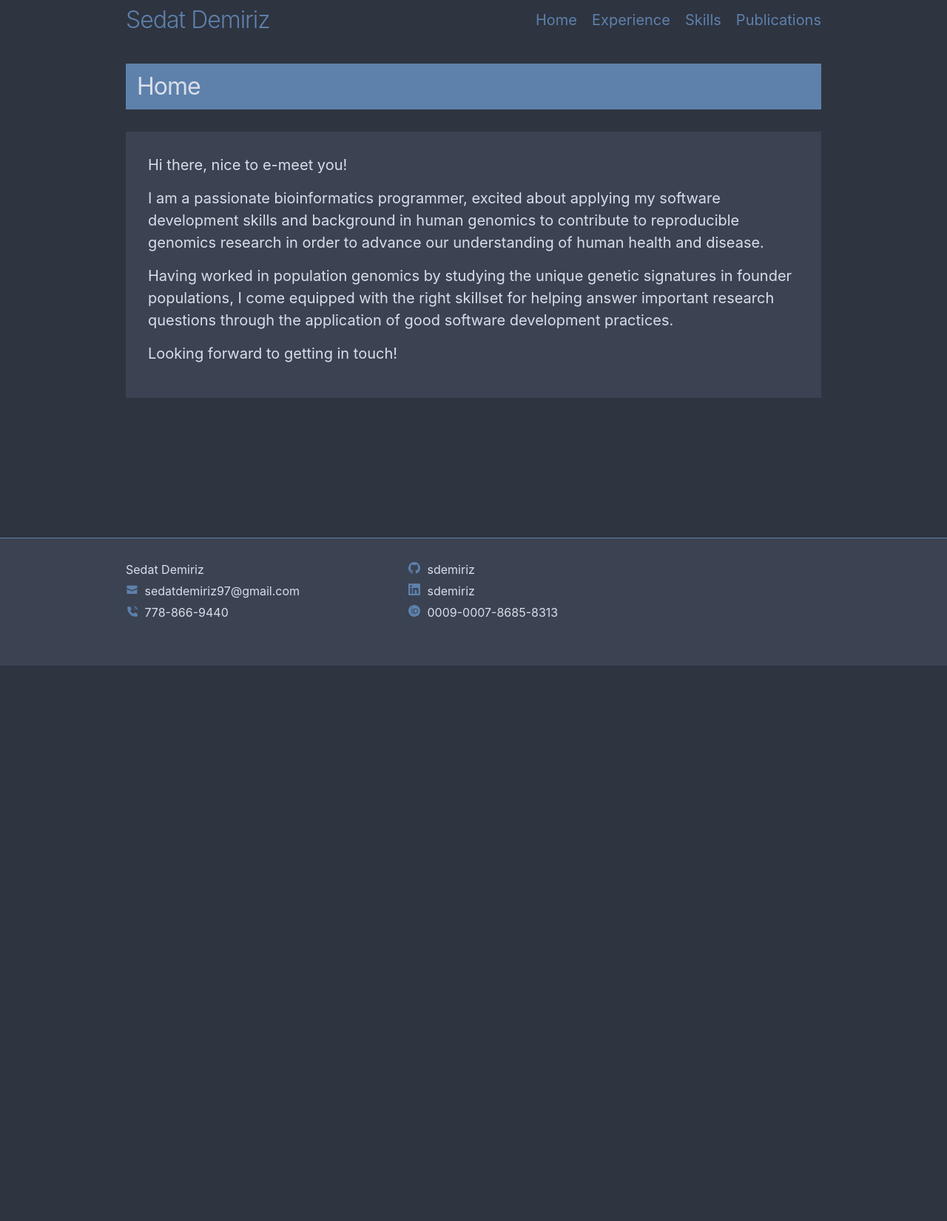
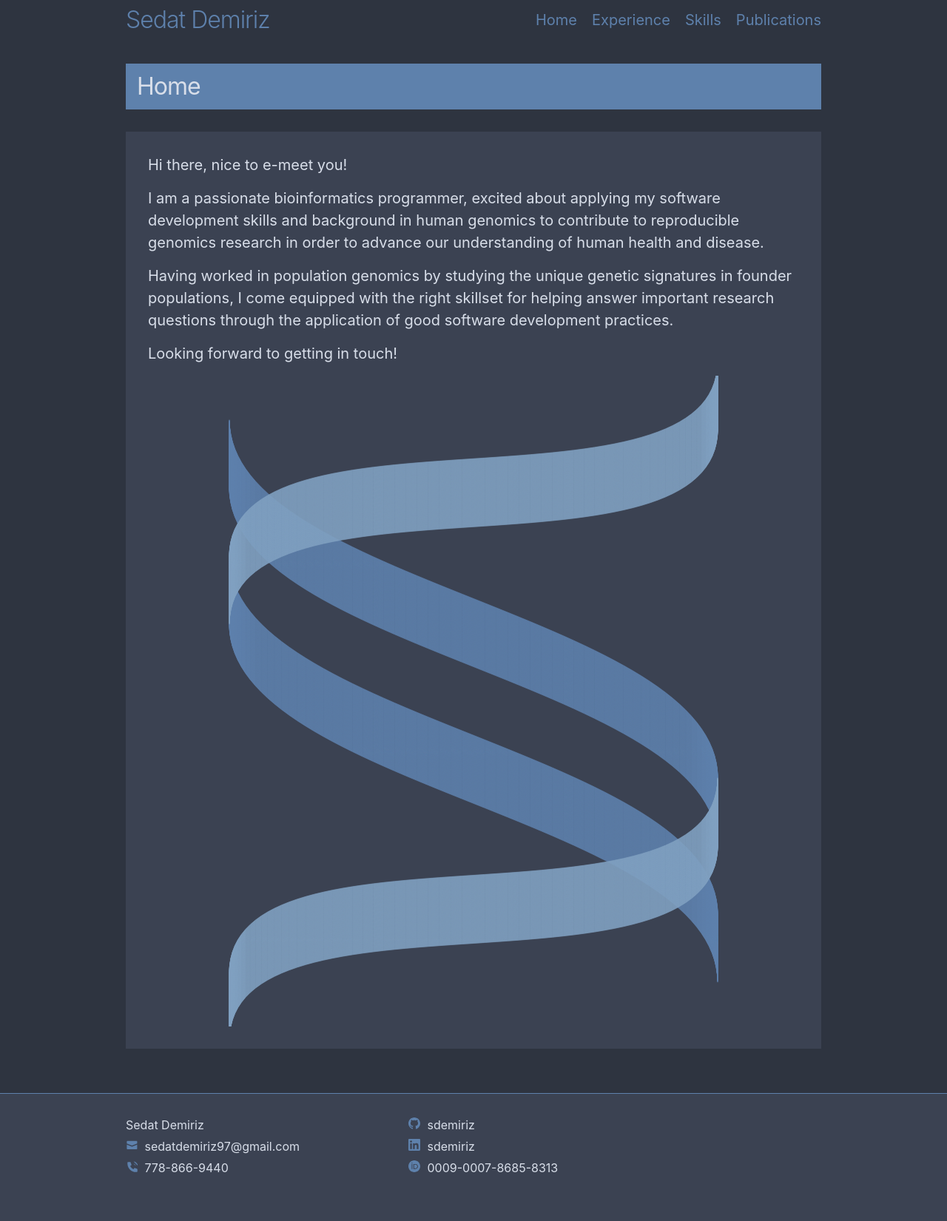
Before and after one commit to sdemiriz/sdemiriz.github.io, a Jekyll site: the page built from 01_home.html, in a window 1280 px wide. Shown: the whole page at 74% size. Built offline with Jekyll 4.4.1, drawn with Linux system fonts in a browser that asks for light colours; before the commit the page ends 900 px from its top, so only the background shows below that.

Commit message:
feat: add logo to home page

```diff
--- a/01_home.html
+++ b/01_home.html
@@ -20,4 +20,5 @@ permalink: /
     good software development practices.
   </p>
   <p class="home-text">Looking forward to getting in touch!</p>
+  <img class="home-logo" src="/assets/no_background_4k.svg">
 </div>
```
Also changed, not shown: assets/no_background_4k.svg (added).
